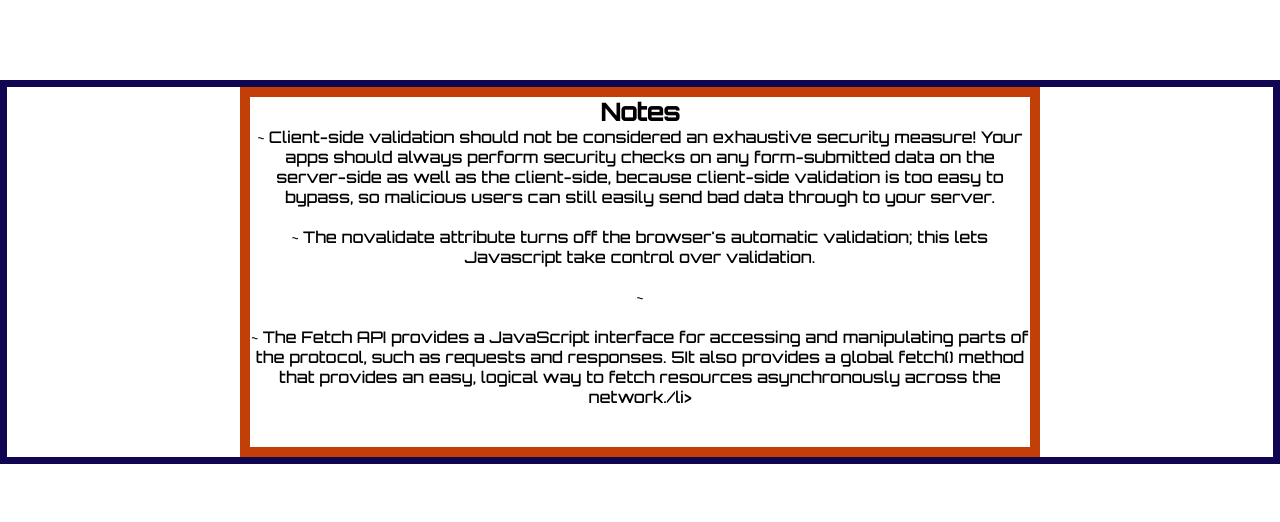
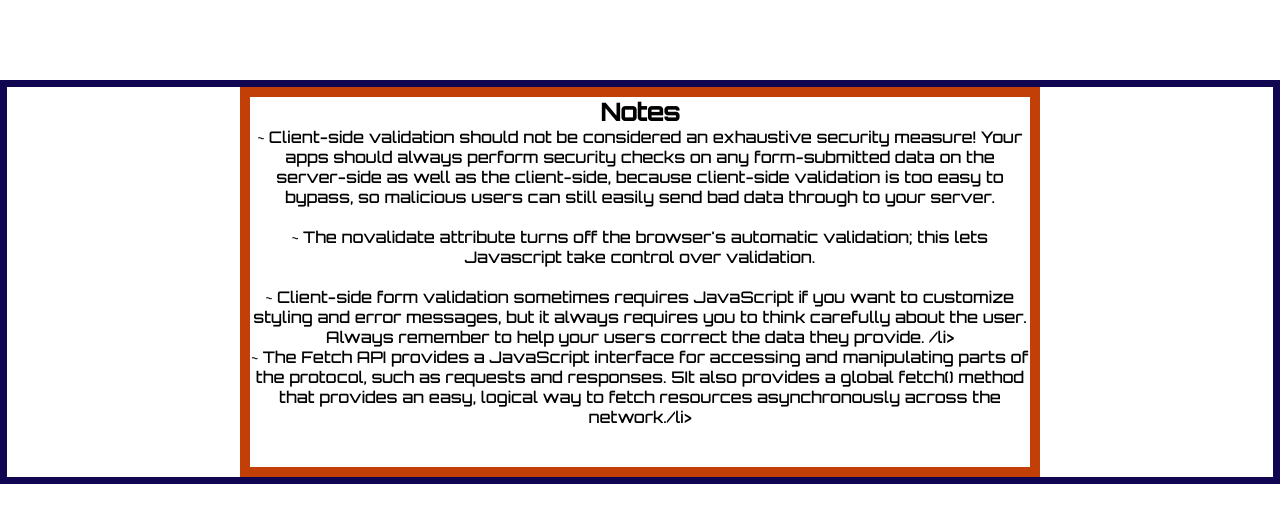
Before and after one commit to natebc72/WDD330-Frontend-II, a plain HTML site: page html/week10.html in a window 1280 px wide. Drawn offline with Linux system fonts and the light colour scheme.

Commit message:
Update week10.html

```diff
--- a/html/week10.html
+++ b/html/week10.html
@@ -20,12 +20,13 @@
                 <br>
                 <li>~ The novalidate attribute turns off the browser's automatic validation; this lets Javascript take control over validation.</li>
                 <br>
-                <li>~ </li>
+                <li>~ Client-side form validation sometimes requires JavaScript if you want to customize styling and error messages, but it always requires you to think carefully about the user.
+                    Always remember to help your users correct the data they provide. /li>
                 <br>
                 <li>~ The Fetch API provides a JavaScript interface for accessing and manipulating parts of the protocol, such as requests and responses.
                     5It also provides a global fetch() method that provides an easy, logical way to fetch resources asynchronously across the network./li>
                 <br>
-                <li><img href=""></li>
+                <li><img href="https://github.com/natebc72/WDD330-Frontend-II/blob/main/IMG-1905.jpg"></li>
                 <br>
             </ol>
         </main>
```
